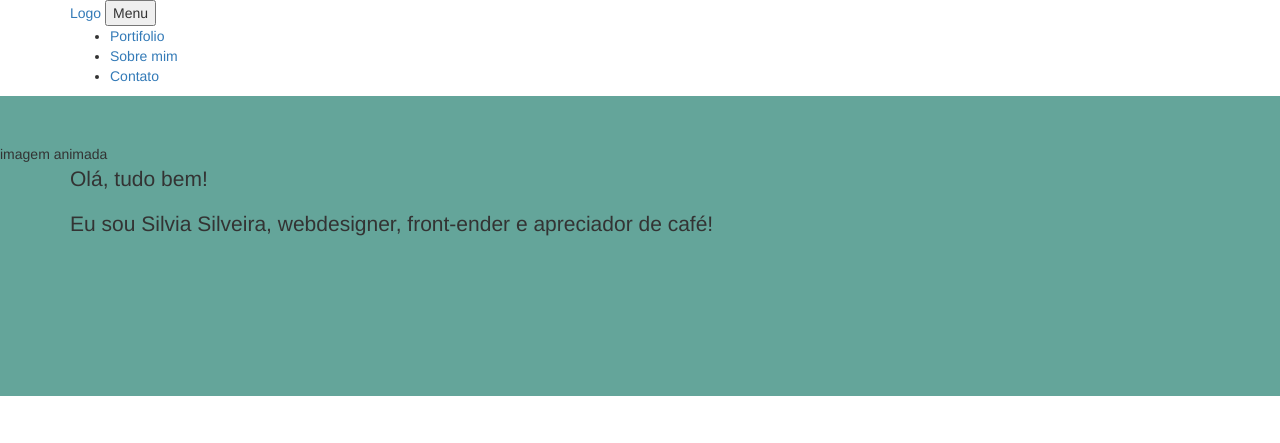
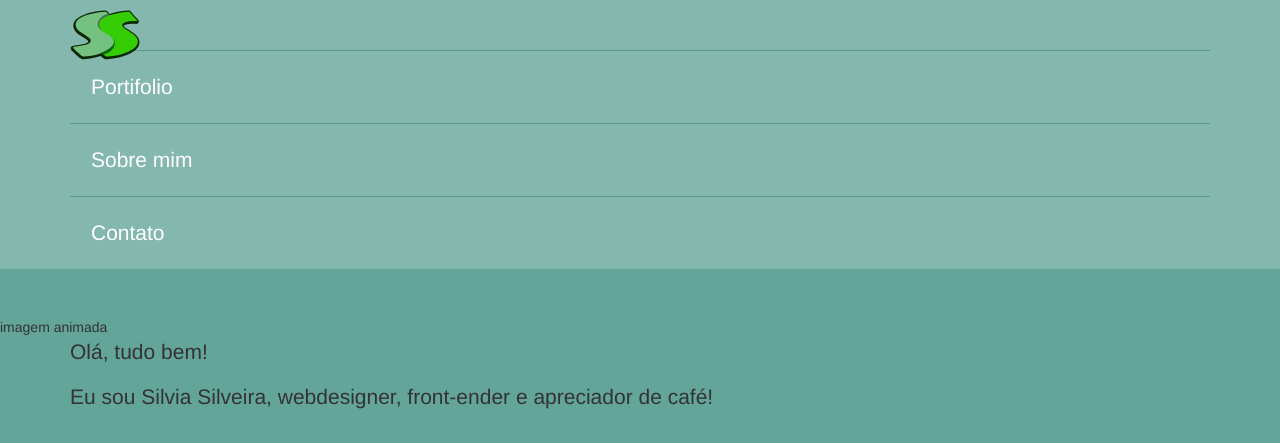
Before and after one commit to tapmorales/projeto-silvia-silveira, a website: page src/index.html in a window 1280 px wide. Shown: the top 443 px of the page. Drawn offline with Linux system fonts and the light colour scheme.

Commit message:
inicio do desenvolvimento do menu de navegacao

```diff
--- a/src/index.html
+++ b/src/index.html
@@ -1,7 +1,8 @@
 <!DOCTYPE html>
-<html lang="en">
+<html lang="en" class="no-js">
 <head>
     <meta charset="UTF-8">
+    <meta name="viewport" content="width=device-width">
     <title>Site pessoal Silvia Silveira</title>
 
     <link rel="stylesheet" href="components/bootstrap/dist/css/bootstrap.min.css">
@@ -14,13 +15,18 @@
 </head>
 <body>
 
-<nav class="mainNavigation">
+<nav class="header-nav">
     <div class="container">
-        <a href="index.html" class="mainNavigation__logo">Logo</a>
-        <button class="mainNavigation__hamburgger" type="button">
-            <div class="mainNavigation__hamburggerParties">Menu</div>
+        <a href="index.html" class="header-nav__logo">
+            <img src="imagens/logo.svg" alt="Logotipo Silvia Silveira">
+        </a>
+        <button class="header-nav__hamburgger" type="button">
+            <div class="header-nav__hamburggerParties">
+                <span class="sr-only">Menu</span>
+                <i class="fa fa-bars" aria-hidden="true"></i>
+            </div>
         </button>
-        <ul class="mainNavigation__menu--opened">
+        <ul class="header-nav__menu">
             <li><a href="#">Portifolio</a></li>
             <li><a href="#">Sobre mim</a></li>
             <li><a href="#">Contato</a></li>
--- a/src/sass/_partials/_header-animado.scss
+++ b/src/sass/_partials/_header-animado.scss
@@ -1,5 +1,5 @@
 .header-animado{
     $h: 300px;
-
+    background-color: $main-color;
     height: $h;
 }
--- /dev/null
+++ b/src/sass/_partials/_header-nav.scss
@@ -0,0 +1,72 @@
+.header-nav{
+
+    $h: 50px;
+    background-color: lighten($main-color, 10%);
+
+    .js &{
+        height: $h;
+
+        .container{
+            height: 100%;
+        }
+    }
+
+    &__logo{
+        display: inline-block;
+        max-width:350px;
+        height: $h;
+        position: relative;
+        top: 10px;
+        z-index: 10;
+
+        img{
+            max-width: 100%;
+            height: 100%;
+        }
+    }
+
+    &__hamburgger{
+        display: none;
+
+        .js &{
+            display: inline-block;
+            float: right;
+            height: 100%;
+            border: none;
+            background: transparent;
+            color: white;
+            font-size: 2em;
+            padding: 0 .5em;
+
+            &:hover, &:focus{
+                background: lighten($main-color, 5%);
+            }
+        }
+    }
+
+    &__menu{
+        list-style: none;
+        margin: 0;
+        padding: 0;
+
+        a{
+            color: white;
+            display: block;
+            font-size: 1.5em;
+            border-top: 1px solid darken($main-color, 5%);
+            padding: 1em;
+
+            &:hover{
+                background: darken($main-color, 3%);
+            }
+        }
+
+        .js &{
+            display: none;
+        }
+
+        .menu-openned &{
+            display: block;
+        }
+    }
+}
--- /dev/null
+++ b/src/sass/_variables.scss
@@ -0,0 +1 @@
+$main-color: #64a59a;
```
Also changed, not shown: src/css/main.css.
